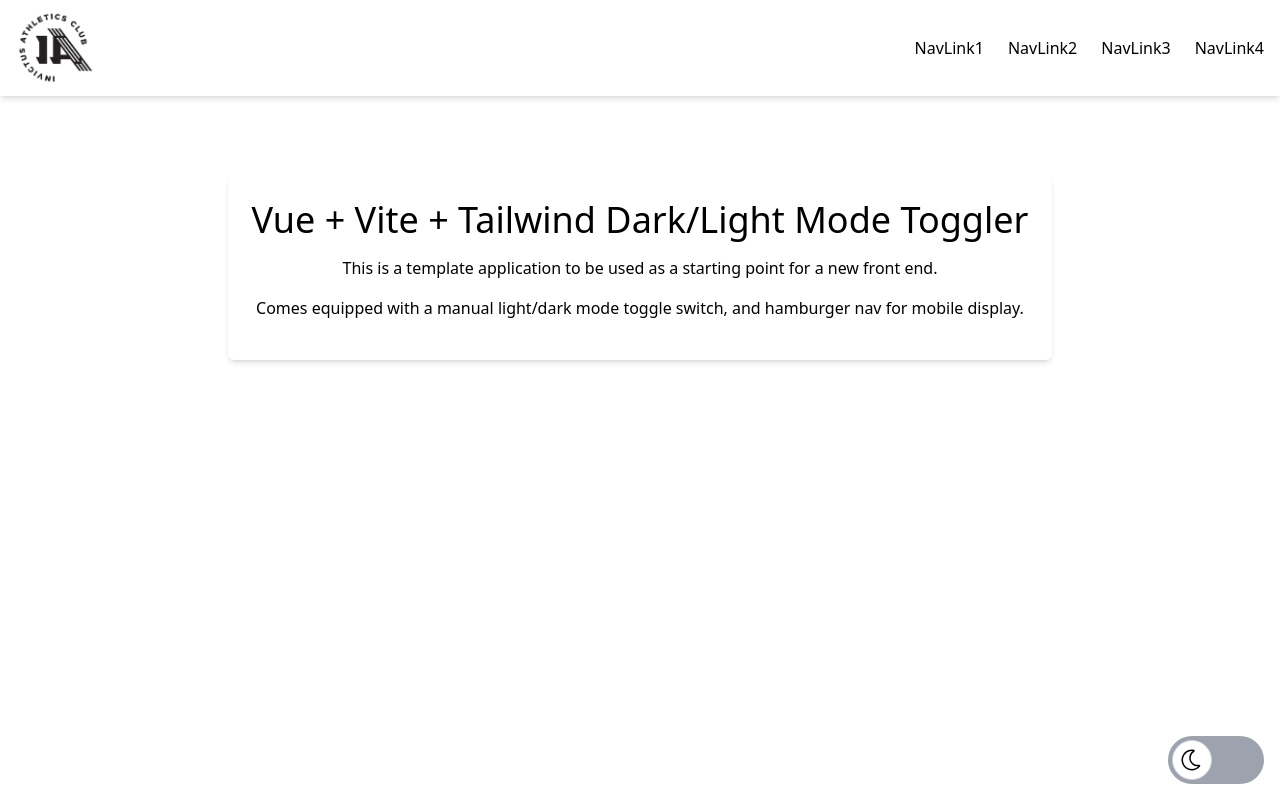
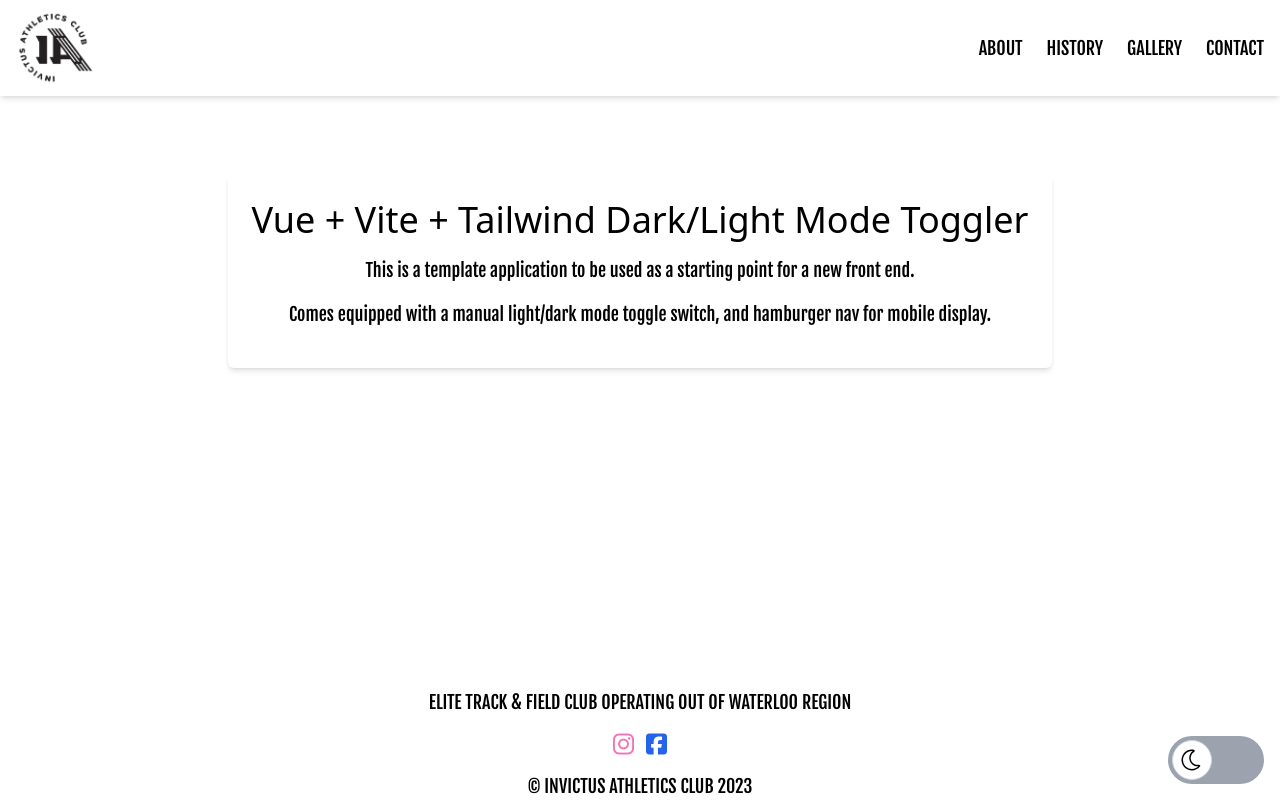
Before and after one commit to rdoo1809/Invictus-Athletics-Club, a Vue app: page / in a window 1280 px wide. Built offline with nearby package versions, Linux system fonts and the light colour scheme.

Commit message:
set up nacbar and footer

```diff
--- a/index.html
+++ b/index.html
@@ -1,13 +1,21 @@
 <!DOCTYPE html>
 <html lang="en">
 <head>
-    <meta charset="UTF-8" />
-    <link rel="icon" href="/favicon.png" />
-    <meta name="viewport" content="width=device-width, initial-scale=1.0" />
+    <meta charset="UTF-8"/>
+    <link rel="icon" href="/favicon.png"/>
+    <link rel="preconnect" href="https://fonts.googleapis.com"/>
+    <link rel="preconnect" href="https://fonts.gstatic.com" crossorigin/>
+    <link
+            href="https://fonts.googleapis.com/css2?family=Fjalla+One"
+            rel="stylesheet"/>
+    <meta name="viewport" content="width=device-width, initial-scale=1.0"/>
     <title>Vite App</title>
 </head>
 <body>
 <div id="app"></div>
 <script type="module" src="/src/main.js"></script>
+<script
+        src="https://kit.fontawesome.com/d2c157295a.js"
+        crossorigin="anonymous"></script>
 </body>
 </html>
--- /dev/null
+++ b/src/components/Footer.vue
@@ -0,0 +1,39 @@
+<script setup>
+import {ref} from 'vue';
+
+const socialLinks = ref([
+  {href: 'https://www.instagram.com/invictusathletics/', icon: 'fa-instagram', color: 'text-pink-400', type: 'brands'},
+  // {href: './pages/contact.html', icon: 'fa-envelope', color: 'text-white', type: 'solid'},
+  {
+    href: 'https://www.facebook.com/invictusathletics/',
+    icon: 'fa-square-facebook',
+    color: 'text-blue-600',
+    type: 'brands'
+  },
+]);
+</script>
+
+<template>
+  <footer
+      class="w-full bg-white dark:bg-black text-center flex flex-col items-center justify-center absolute bottom-0 right-0 -z-10">
+    <p class="mt-2">
+      ELITE TRACK & FIELD CLUB OPERATING OUT OF WATERLOO REGION
+    </p>
+    <section class="flex gap-3 py-3">
+      <a v-for="link in socialLinks" :key="link.href" :href="link.href" target="_blank" class="text-2xl"
+         :class="link.color">
+        <i :class="[`fa-${link.type}`, link.icon]"></i> </a>
+    </section>
+    <p>
+      <strong>&copy;</strong> INVICTUS ATHLETICS CLUB 2023
+    </p>
+  </footer>
+</template>
+
+<style>
+
+p {
+  font-family: "Fjalla One", sans-serif;
+  @apply text-lg font-thin dark:text-white text-black
+}
+</style>
--- a/src/components/NavBar.vue
+++ b/src/components/NavBar.vue
@@ -19,10 +19,10 @@ const toggleMenu = () => {
       <img :src="isDark ? LogoWhite : LogoBlack" alt="Logo" class="h-20 w-20">
 
       <div class="hidden md:flex space-x-6">
-        <a href="#" class="nav-link">NavLink1</a>
-        <a href="#" class="nav-link">NavLink2</a>
-        <a href="#" class="nav-link">NavLink3</a>
-        <a href="#" class="nav-link">NavLink4</a>
+        <a href="#" class="nav-link">ABOUT</a>
+        <a href="#" class="nav-link">HISTORY</a>
+        <a href="#" class="nav-link">GALLERY</a>
+        <a href="#" class="nav-link">CONTACT</a>
       </div>
 
       <!-- Mobile Nav -->
@@ -34,20 +34,21 @@ const toggleMenu = () => {
     </div>
 
     <div v-if="isOpen" class="md:hidden bg-white dark:bg-black">
-      <a href="#" class="nav-link-mobile">NavLink1</a>
-      <a href="#" class="nav-link-mobile">NavLink2</a>
-      <a href="#" class="nav-link-mobile">NavLink3</a>
-      <a href="#" class="nav-link-mobile">NavLink4</a>
+      <a href="#" class="nav-link mobile">ABOUT</a>
+      <a href="#" class="nav-link mobile">HISTORY</a>
+      <a href="#" class="nav-link mobile">GALLERY</a>
+      <a href="#" class="nav-link mobile">CONTACT</a>
     </div>
   </nav>
 </template>
 
 <style scoped>
 .nav-link {
-  @apply text-black dark:text-white hover:text-blue-500;
+  @apply text-black dark:text-white hover:text-yellow-400 dark:hover:text-yellow-400 text-lg;
+  font-family: "Fjalla One", sans-serif;
 }
 
-.nav-link-mobile {
-  @apply block px-4 py-2 text-black dark:text-white hover:bg-gray-200 dark:hover:bg-gray-400
+.mobile {
+  @apply block px-4 py-2
 }
 </style>
--- a/src/views/HomeView.vue
+++ b/src/views/HomeView.vue
@@ -3,6 +3,7 @@ import NavBar from "@/components/NavBar.vue";
 import ThemeToggler from "@/components/ThemeToggler.vue";
 import {watch} from "vue";
 import {useDark} from "@vueuse/core";
+import Footer from "@/components/Footer.vue";
 
 const isDark = useDark();
 
@@ -30,4 +31,5 @@ watch(isDark, (newVal) => {
   </div>
 
   <ThemeToggler/>
+  <Footer />
 </template>
```
Lines whose indentation alone changed are shown as unchanged.
